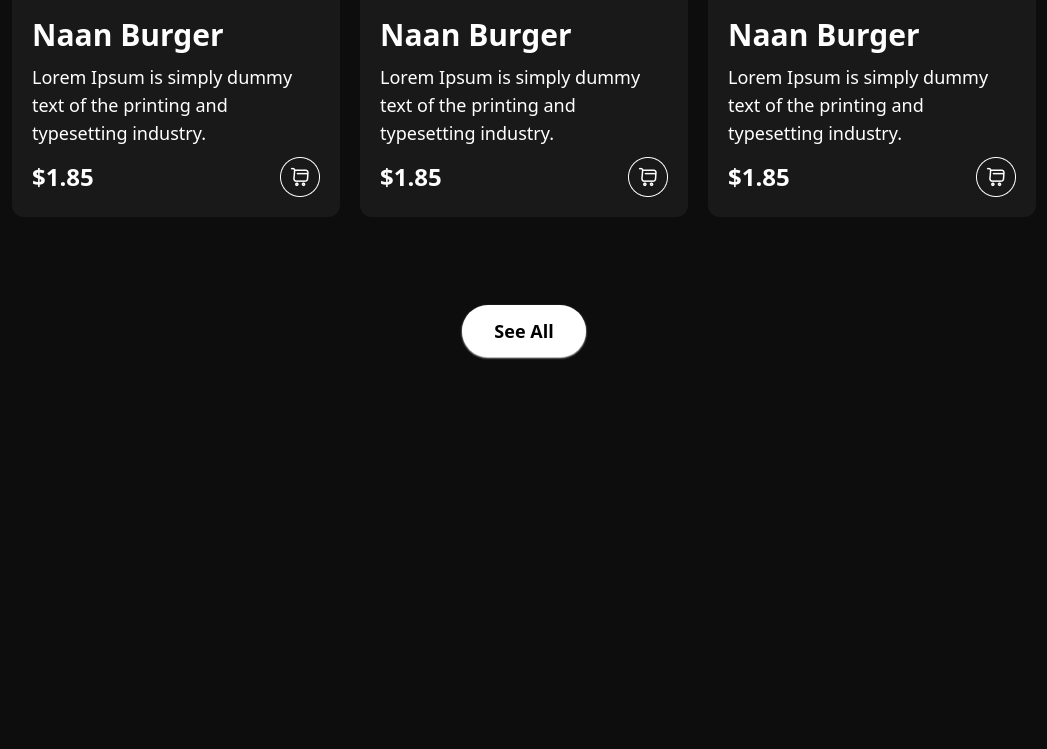
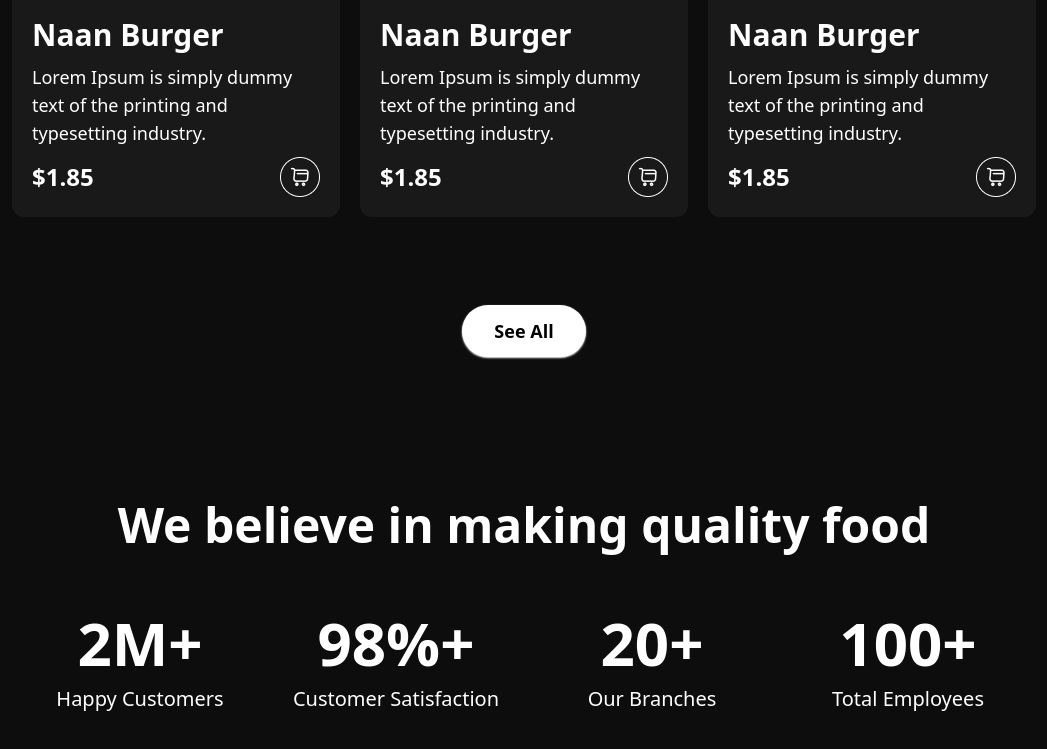
Before and after one commit to ToshpulatovAlimardon/cheffest-tailwind, a website: page index.html in a window 1280 px wide. Shown: the part 2619-3368 px from the top of the page, without its empty margins (116-1163 px from the left). Before the commit the page ends 3120 px from the top, so only its background shows below. Drawn offline with nearby package versions, Linux system fonts and the light colour scheme.

Commit message:
added quality

```diff
--- a/index.html
+++ b/index.html
@@ -133,5 +133,28 @@
         <a class="mt-20 mb-36 inline-block py-2 md:py-3 px-5 md:px-8 bg-white rounded-full text-black font-bold text-base md:text-lg shadow-sm shadow-white hover:bg-sky-600 hover:text-white" href="#">See All</a>
       </div>
     </div>
+
+    <!-- Quality -->
+    <div class="px-16 sm:px-32">
+      <h2 class="text-center text-3xl md:text-5xl font-bold mb-10">We believe in making quality food</h2>
+      <div class="grid grid-cols-1 sm:grid-cols-2 md:grid-cols-3 lg:grid-cols-4 justify-center mb-32 mt-10 md:mt-16">
+        <div class="text-center mb-8">
+          <h3 class="text-5xl md:text-6xl font-bold mb-3">2M+</h3>
+          <p class="text-base md:text-xl">Happy Customers</p>
+        </div>
+        <div class="text-center mb-8">
+          <h3 class="text-5xl md:text-6xl font-bold mb-3">98%+</h3>
+          <p class="text-base md:text-xl">Customer Satisfaction</p>
+        </div>
+        <div class="text-center mb-8">
+          <h3 class="text-5xl md:text-6xl font-bold mb-3">20+</h3>
+          <p class="text-base md:text-xl">Our Branches</p>
+        </div>
+        <div class="text-center mb-8">
+          <h3 class="text-5xl md:text-6xl font-bold mb-3">100+</h3>
+          <p class="text-base md:text-xl">Total Employees</p>
+        </div>
+      </div>
+    </div>
   </body>
 </html>
```
